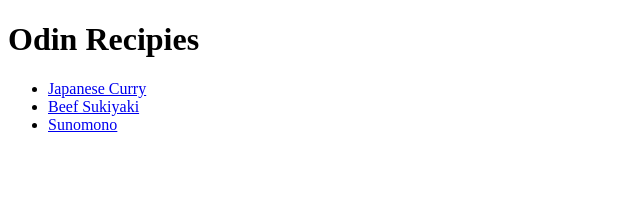
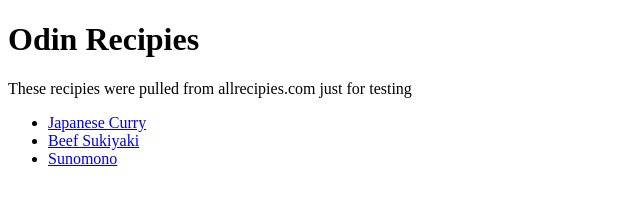
Before and after one commit to drizzo-tech/odin-recipies, a plain HTML site: page index.html in a window 1280 px wide. Shown: the whole page, without its empty margins (0-640 px from the left). Drawn offline with Linux system fonts and the light colour scheme.

Commit message:
Added disclaimer

```diff
--- a/index.html
+++ b/index.html
@@ -7,6 +7,7 @@
 </head>
 <body>
     <h1>Odin Recipies</h1>
+    <p>These recipies were pulled from allrecipies.com just for testing</p>
 
     <ul>
         <li><a href="recipies/japanese_curry.html">Japanese Curry</a></li>
```
